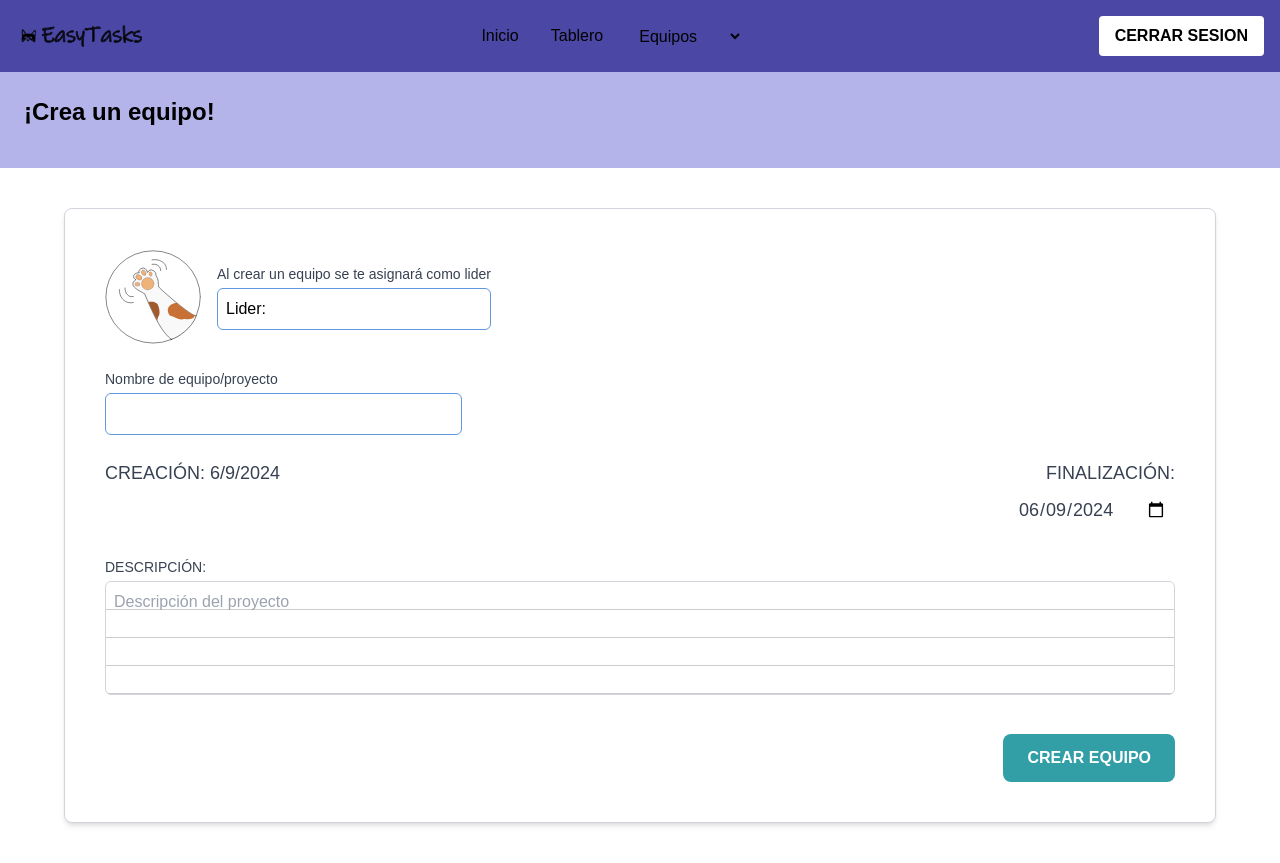
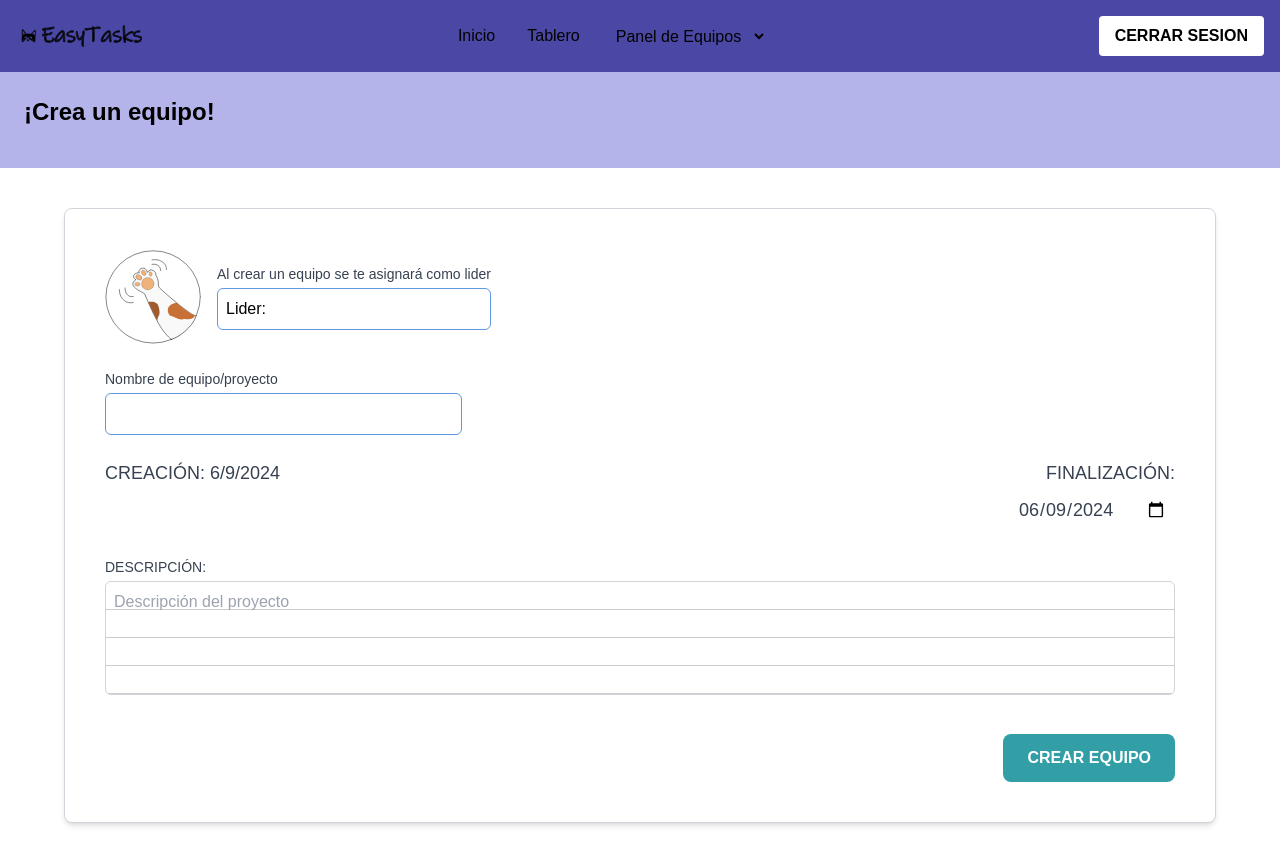
Before and after one commit to DamiiPeralta/PFG7-Front, a Next.js app in the folder easytasks/: page /create-team/1 in a window 1280 px wide. Built offline with nearby package versions, Linux system fonts and the light colour scheme; no server answers; a web font is replaced by a local one.

Commit message:
Hago ajsutes en las rutas de navegacion de la navbar app

```diff
--- a/easytasks/src/app/navigation/navbarApp/index.tsx
+++ b/easytasks/src/app/navigation/navbarApp/index.tsx
@@ -3,17 +3,38 @@ import Image from "next/image";
 import Link from "next/link";
 import React from "react";
 import LogoutButton from "@/components/LogoutButton";
+import { useRouter } from "next/navigation";
+import { useAuth } from "@/contextLogin/AuthContext";
 
 const NavbarApp = () => {
+  const router = useRouter();
+  const { userIdFromToken } = useAuth();
+  const id = userIdFromToken();
+
   const handleSelectChange = (event: { target: { value: any } }) => {
     const value = event.target.value;
-    if (value) {
-      window.location.href = value;
+
+    if (value === "myTeams") {
+      handleMyTeams();
+    } else if (value === "createTeam") {
+      handleCreateTeam();
+    } else if (value === "joinTeam") {
+      handleJoinTeam();
     }
   };
 
+  const handleMyTeams = () => {
+    router.push(`/my-teams/${id}`);
+  };
+  const handleCreateTeam = () => {
+    router.push(`/create-team/${id}`);
+  };
+  const handleJoinTeam = () => {
+    router.push(`/join-team`);
+  };
+
   return (
-    <div className=" w-full h-30 bg-color5 fixed top-0 p-4 z-20">
+    <div className="w-full h-30 bg-color5 fixed top-0 p-4 z-20">
       <div className="flex flex-row justify-between items-center">
         <Link href="/home" className="flex">
           <Image src="/logo.svg" width={26} height={26} alt="logo" />
@@ -26,7 +47,7 @@ const NavbarApp = () => {
           >
             Inicio
           </a>
-          <a href="#" className="hover:text-gray-200 transition duration-300">
+          <a href="/" className="hover:text-gray-200 transition duration-300">
             Tablero
           </a>
           <select
@@ -35,12 +56,11 @@ const NavbarApp = () => {
             defaultValue=""
           >
             <option value="" disabled>
-              Equipos
+              Panel de Equipos
             </option>
-            <option value="/mis-equipos">Mis Equipos</option>
-            <option value="/unirse">Unirse</option>
-            <option value="/crear-equipo">Crear</option>
-            <option value="/informacion">Información</option>
+            <option value="myTeams">Mis Equipos</option>
+            <option value="createTeam">Crear un equipo</option>
+            <option value="joinTeam">Unirse a un equipo</option>
           </select>
         </nav>
         <LogoutButton />
```
